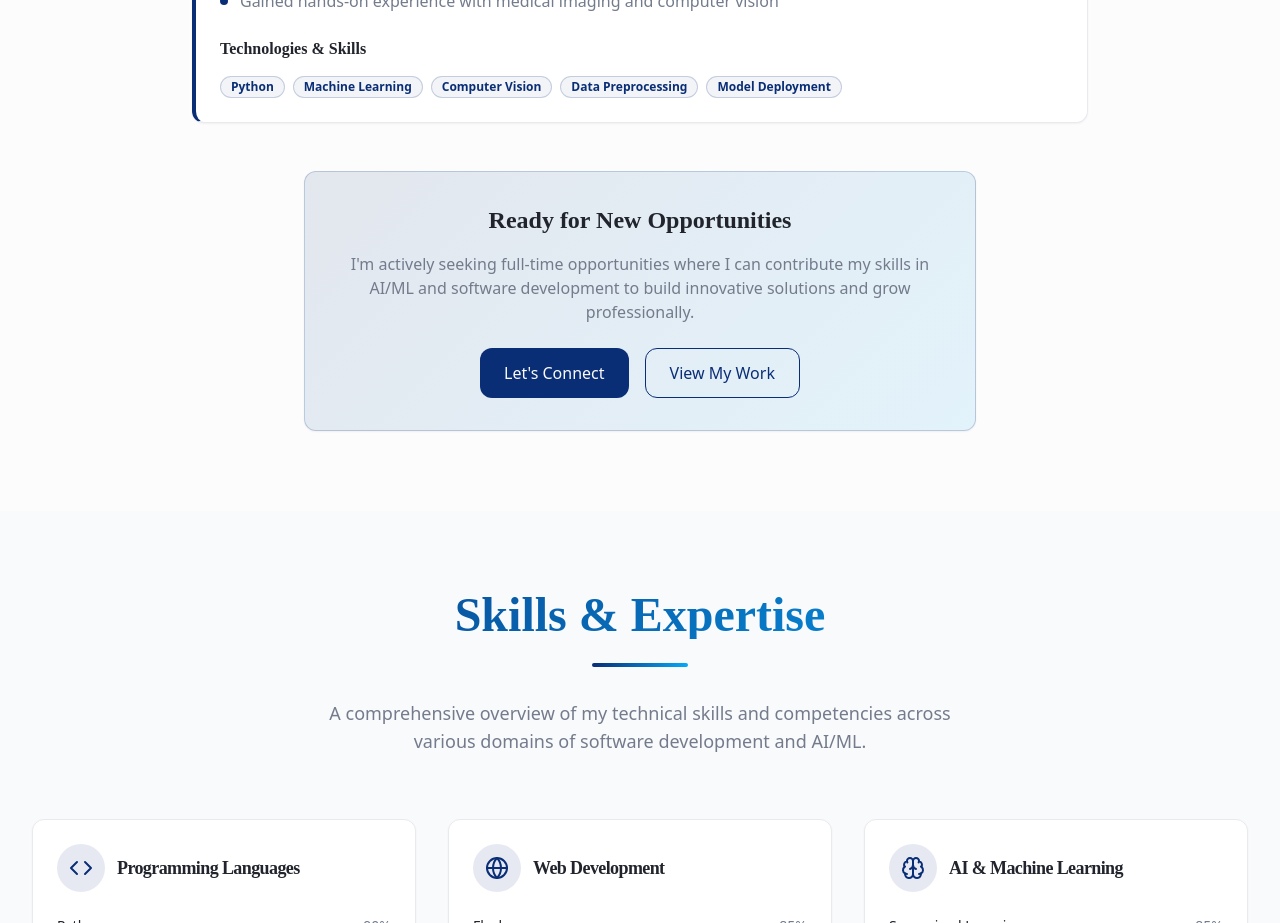
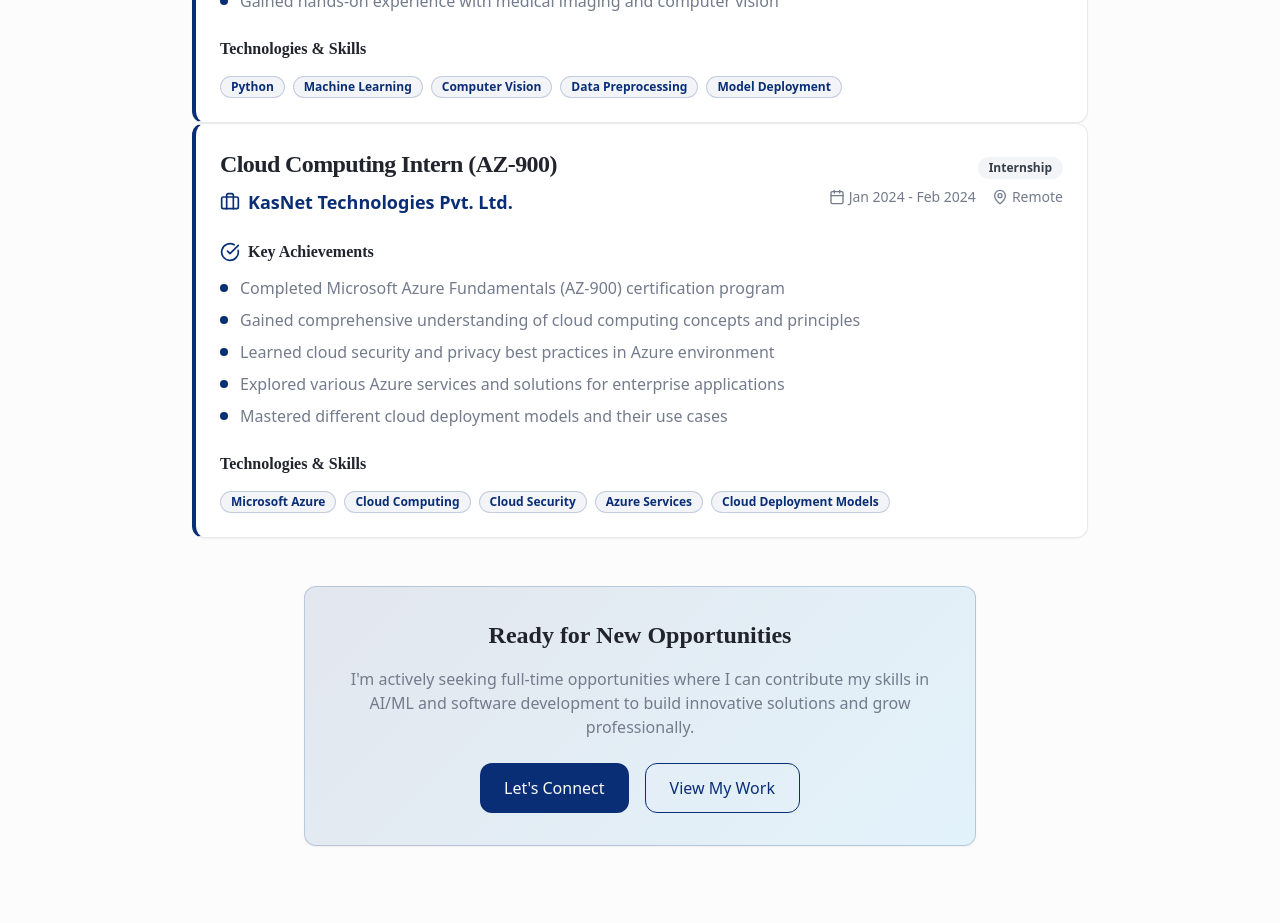
Before and after one commit to kirankamble1523/kiranvkamble, a React (Vite) app: page / in a window 1280 px wide. Shown: the part 2280-3203 px from the top of the page. Built offline with nearby package versions, Linux system fonts and the light colour scheme; a web font is replaced by a local one.

Commit message:
Add internship experience
Adds the "Cloud Computing Intern (AZ-900)" internship details to the experience section, including organization, completion date, issuing body, and key achievements.

```diff
--- a/src/components/Experience.tsx
+++ b/src/components/Experience.tsx
@@ -18,6 +18,21 @@ const Experience = () => {
         "Gained hands-on experience with medical imaging and computer vision"
       ],
       skills: ["Python", "Machine Learning", "Computer Vision", "Data Preprocessing", "Model Deployment"]
+    },
+    {
+      role: "Cloud Computing Intern (AZ-900)",
+      company: "KasNet Technologies Pvt. Ltd.",
+      duration: "Jan 2024 - Feb 2024",
+      location: "Remote",
+      type: "Internship",
+      achievements: [
+        "Completed Microsoft Azure Fundamentals (AZ-900) certification program",
+        "Gained comprehensive understanding of cloud computing concepts and principles",
+        "Learned cloud security and privacy best practices in Azure environment",
+        "Explored various Azure services and solutions for enterprise applications",
+        "Mastered different cloud deployment models and their use cases"
+      ],
+      skills: ["Microsoft Azure", "Cloud Computing", "Cloud Security", "Azure Services", "Cloud Deployment Models"]
     }
   ]
 
```
